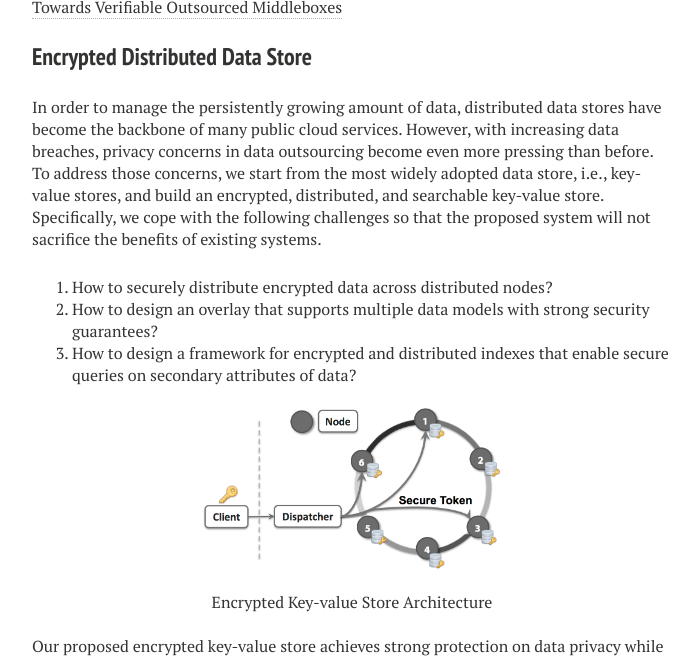
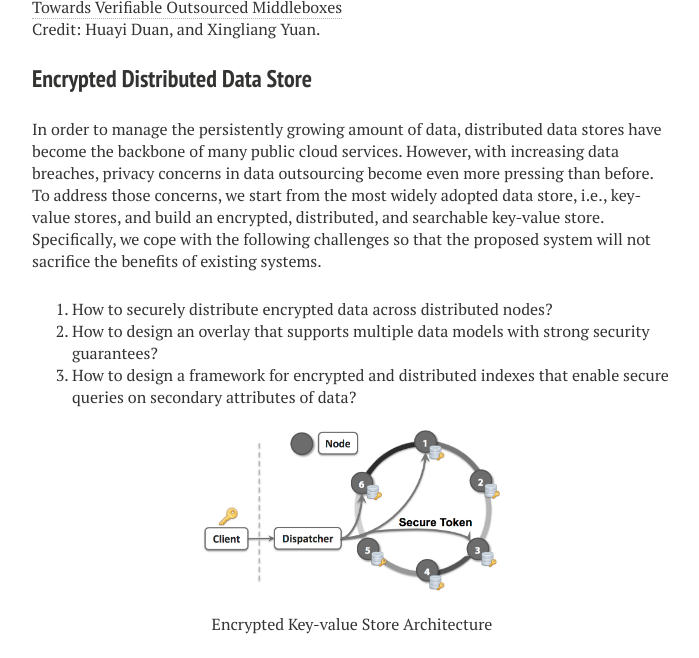
Before and after one commit to fooc/academic.fooc.github.io, a Jekyll site: the page built from project.md, in a window 1280 px wide and 900 px high, scrolled down 938 px, cut to the strip 242-900 px from the top of the window. Shown: the whole strip, without its empty margins (288-987 px from the left). Built offline with Jekyll 4.4.1, drawn with Linux system fonts in a browser that asks for light colours; nearby versions of some CDN libraries.

Commit message:
Update project.md

```diff
--- a/project.md
+++ b/project.md
@@ -27,7 +27,7 @@ Fulfilling those requirements will ease enterprises privacy and security concern
 
 <iframe src="https://player.vimeo.com/video/192397197" width="640" height="360" frameborder="0" webkitallowfullscreen mozallowfullscreen allowfullscreen></iframe>
 <p><a href="https://vimeo.com/192397197">Towards Verifiable Outsourced Middleboxes</a></p>
-
+Credit: Huayi Duan, and Xingliang Yuan.
 
 ### Encrypted Distributed Data Store
 
```
